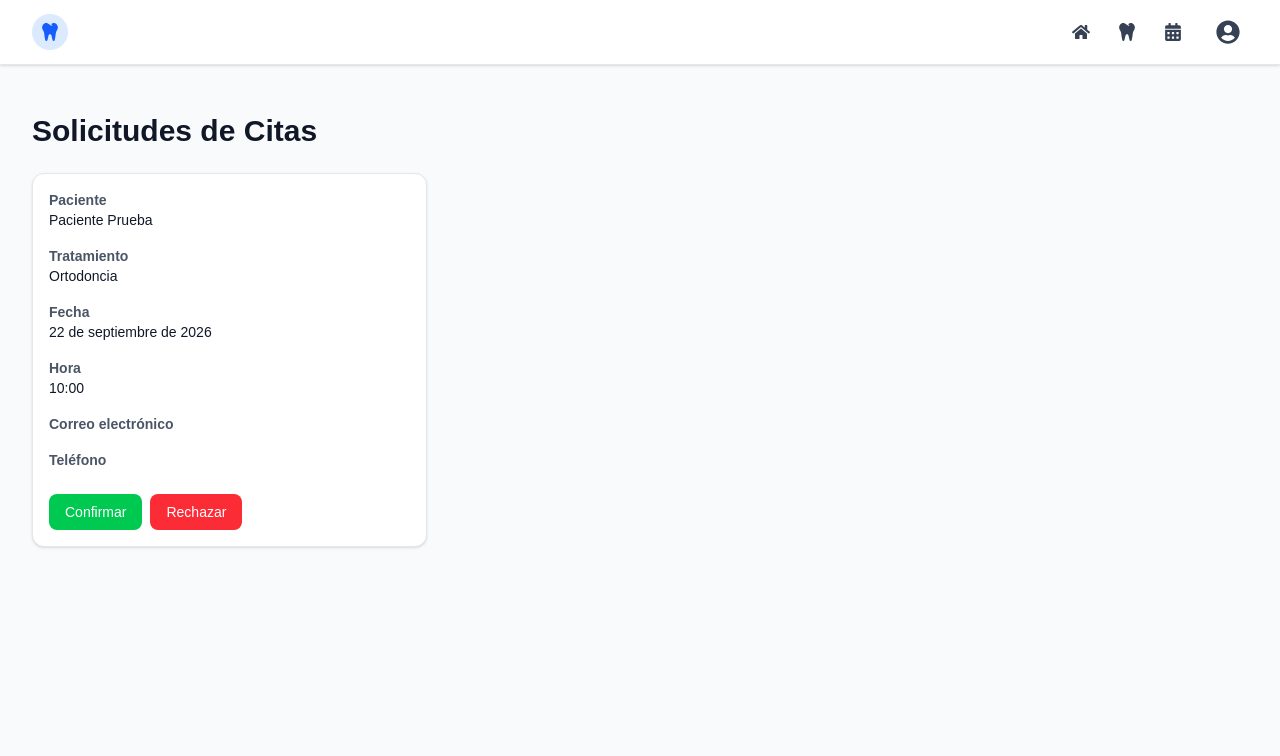
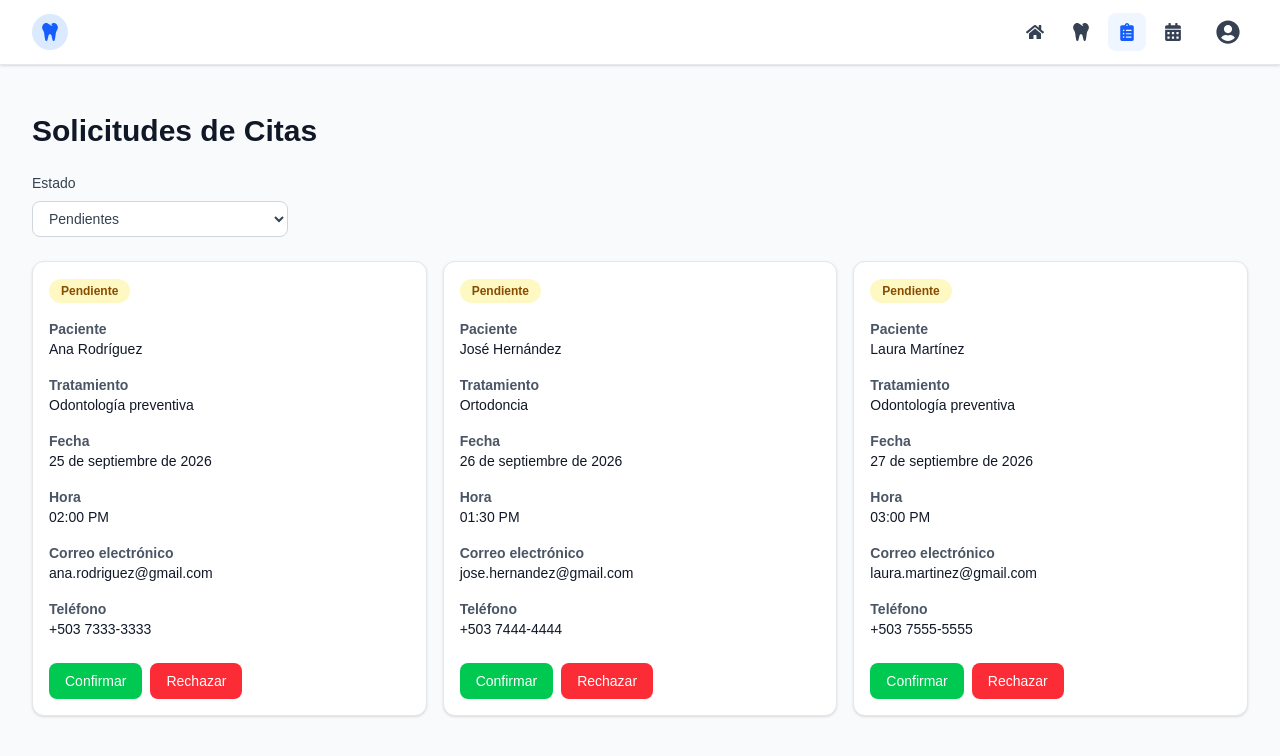
Before and after one commit to michellec91/controldental-dps, a Next.js app: page /solicitudes in a window 1280 px wide. Shown: the top 756 px of the page. Built offline with nearby package versions, Linux system fonts and the light colour scheme; data requests are answered from the project's data file.

Commit message:
Completa modulo de solicitudes de citas

```diff
--- a/db.json
+++ b/db.json
@@ -49,7 +49,59 @@
       "paciente": "Paciente Prueba",
       "tratamiento": "Ortodoncia",
       "fecha": "2026-09-22",
-      "hora": "10:00",
+      "hora": "10:00 AM",
+      "correo": "paciente@controldental.com",
+      "telefono": "+503 7000-0000",
+      "estado": "confirmada"
+    },
+    {
+      "id": "2",
+      "paciente": "María López",
+      "tratamiento": "Odontología preventiva",
+      "fecha": "2026-09-23",
+      "hora": "09:00 AM",
+      "correo": "maria.lopez@gmail.com",
+      "telefono": "+503 7111-1111",
+      "estado": "rechazada"
+    },
+    {
+      "id": "3",
+      "paciente": "Carlos Martínez",
+      "tratamiento": "Ortodoncia",
+      "fecha": "2026-09-24",
+      "hora": "11:30 AM",
+      "correo": "carlos.martinez@gmail.com",
+      "telefono": "+503 7222-2222",
+      "estado": "confirmada"
+    },
+    {
+      "id": "4",
+      "paciente": "Ana Rodríguez",
+      "tratamiento": "Odontología preventiva",
+      "fecha": "2026-09-25",
+      "hora": "02:00 PM",
+      "correo": "ana.rodriguez@gmail.com",
+      "telefono": "+503 7333-3333",
+      "estado": "pendiente"
+    },
+    {
+      "id": "5",
+      "paciente": "José Hernández",
+      "tratamiento": "Ortodoncia",
+      "fecha": "2026-09-26",
+      "hora": "01:30 PM",
+      "correo": "jose.hernandez@gmail.com",
+      "telefono": "+503 7444-4444",
+      "estado": "pendiente"
+    },
+    {
+      "id": "6",
+      "paciente": "Laura Martínez",
+      "tratamiento": "Odontología preventiva",
+      "fecha": "2026-09-27",
+      "hora": "03:00 PM",
+      "correo": "laura.martinez@gmail.com",
+      "telefono": "+503 7555-5555",
       "estado": "pendiente"
     }
   ],
--- a/src/components/Navbar.jsx
+++ b/src/components/Navbar.jsx
@@ -3,7 +3,7 @@
 import Link from "next/link"
 import { usePathname } from "next/navigation"
 import { useEffect, useRef, useState } from "react"
-import { FaHome, FaTooth, FaCalendarAlt, FaUserCircle, FaSignOutAlt, FaLock, FaUser } from "react-icons/fa"
+import { FaHome, FaTooth, FaCalendarAlt, FaClipboardList, FaUserCircle, FaSignOutAlt, FaLock, FaUser } from "react-icons/fa"
 
 export default function Navbar() {
     const [open, setOpen] = useState(false)
@@ -62,10 +62,12 @@ export default function Navbar() {
                         <Link href="/tratamientos" title="Tratamientos" aria-label="Tratamientos" className={linkClass('/tratamientos')}>
                             <FaTooth size={18} />
                         </Link>
+                        <Link href="/solicitudes" title="Solicitudes" aria-label="Solicitudes" className={linkClass('/solicitudes')}>
+                            <FaClipboardList size={18} />
+                        </Link>
                         <Link href="/calendario" title="Calendario" aria-label="Calendario" className={linkClass('/calendario')}>
                             <FaCalendarAlt size={18} />
                         </Link>
-
                         <div className="relative ml-1 sm:ml-2" ref={menuRef}>
                             <button
                                 type="button"
--- a/src/features/solicitudes/components/SolicitudesList.tsx
+++ b/src/features/solicitudes/components/SolicitudesList.tsx
@@ -1,7 +1,11 @@
 "use client";
 
 import { useEffect, useState } from "react";
-import { Cita, obtenerSolicitudesPendientes, actualizarEstadoCita } from "../../../services/citasService";
+import {
+    Cita,
+    obtenerCitas,
+    actualizarEstadoCita,
+} from "../../../services/citasService";
 import Navbar from "../../../components/Navbar";
 import { alertConfirm, alertSuccess } from "../../../lib/alert";
 
@@ -15,6 +19,9 @@ export default function SolicitudesList() {
     // Guarda el mensaje cuando no se pueden cargar las solicitudes.
     const [error, setError] = useState("");
 
+    // Guarda el estado seleccionado en el filtro.
+    const [filtroEstado, setFiltroEstado] = useState("pendiente");
+
     // Carga las citas cuando el componente se muestra por primera vez.
     useEffect(() => {
         cargarCitas();
@@ -26,7 +33,7 @@ export default function SolicitudesList() {
         setError("");
 
         try {
-      const datos = await obtenerSolicitudesPendientes();
+            const datos = await obtenerCitas();
             setCitas(datos);
         } catch (error) {
             console.error("Error al cargar las citas:", error);
@@ -77,6 +84,28 @@ export default function SolicitudesList() {
         });
     }
 
+    // Devuelve el estilo visual según el estado de la cita.
+    function obtenerEstiloEstado(estado: string) {
+        if (estado === "pendiente") {
+            return "bg-yellow-100 text-yellow-800";
+        }
+
+        if (estado === "confirmada") {
+            return "bg-green-100 text-green-800";
+        }
+
+        return "bg-red-100 text-red-800";
+    }
+
+    // Filtra las citas según el estado seleccionado.
+    const citasFiltradas = citas.filter((cita) => {
+        if (filtroEstado === "todas") {
+            return true;
+        }
+
+        return cita.estado === filtroEstado;
+    });
+
     return (
         <>
             <Navbar />
@@ -87,23 +116,65 @@ export default function SolicitudesList() {
                         Solicitudes de Citas
                     </h1>
 
-          {error && (
-            <p className="mt-4 text-red-600">
+                    {/* Permite filtrar las solicitudes por estado. */}
+                    <div className="mt-6">
+                        <label className="block text-sm font-medium text-gray-700 mb-2">
+                            Estado
+                        </label>
+
+                        <select
+                            value={filtroEstado}
+                            onChange={(e) => setFiltroEstado(e.target.value)}
+                            className="w-full sm:w-64 rounded-lg border border-gray-300 bg-white px-3 py-2 text-sm text-gray-700 outline-none focus:border-sky-500"
+                        >
+                            <option value="pendiente">Pendientes</option>
+                            <option value="confirmada">Confirmadas</option>
+                            <option value="rechazada">Rechazadas</option>
+                            <option value="todas">Todas</option>
+                        </select>
+                    </div>
+
+                    {/* Muestra un mensaje mientras se consultan las solicitudes. */}
+                    {cargando ? (
+                        <div className="flex justify-center items-center py-16">
+                            <p className="text-gray-600 text-base font-medium">
+                                Cargando solicitudes...
+                            </p>
+                        </div>
+                    ) : error ? (
+                        /* Muestra el error si no se pudo consultar la API. */
+                        <div className="flex justify-center items-center py-16">
+                            <p className="text-red-600 text-base font-medium">
                                 {error}
                             </p>
-          )}
-
-          {cargando ? (
-            <p>Cargando solicitudes...</p>
-          ) : citas.length === 0 ? (
-            <p>No hay solicitudes pendientes.</p>
+                        </div>
+                    ) : citasFiltradas.length === 0 ? (
+                        /* Muestra este mensaje cuando el filtro no encuentra solicitudes. */
+                        <div className="flex justify-center items-center py-16">
+                            <p className="text-gray-500 text-base">
+                                No hay solicitudes para mostrar.
+                            </p>
+                        </div>
                     ) : (
+                        /* Muestra las solicitudes encontradas en tarjetas. */
                         <div className="grid grid-cols-1 md:grid-cols-2 lg:grid-cols-3 gap-4 mt-6">
-              {citas.map((cita) => (
+                            {citasFiltradas.map((cita) => (
                                 <div
                                     key={cita.id}
                                     className="bg-white border border-gray-200 rounded-xl shadow-sm p-4"
                                 >
+                                    {/* Muestra visualmente el estado de la cita. */}
+                                    <div className="mb-4">
+                                        <span
+                                            className={`inline-flex rounded-full px-3 py-1 text-xs font-semibold ${obtenerEstiloEstado(
+                                                cita.estado
+                                            )}`}
+                                        >
+                                            {cita.estado.charAt(0).toUpperCase() +
+                                                cita.estado.slice(1)}
+                                        </span>
+                                    </div>
+
                                     <div className="mb-4">
                                         <p className="text-sm font-semibold text-gray-600">
                                             Paciente
@@ -158,6 +229,8 @@ export default function SolicitudesList() {
                                         </p>
                                     </div>
 
+                                    {/* Solo permite acciones mientras la solicitud esté pendiente. */}
+                                    {cita.estado === "pendiente" && (
                                         <div className="flex gap-2 mt-6">
                                             <button
                                                 onClick={() => confirmarCita(cita.id)}
@@ -173,6 +246,7 @@ export default function SolicitudesList() {
                                                 Rechazar
                                             </button>
                                         </div>
+                                    )}
                                 </div>
                             ))}
                         </div>
```
Lines whose indentation alone changed are shown as unchanged.
